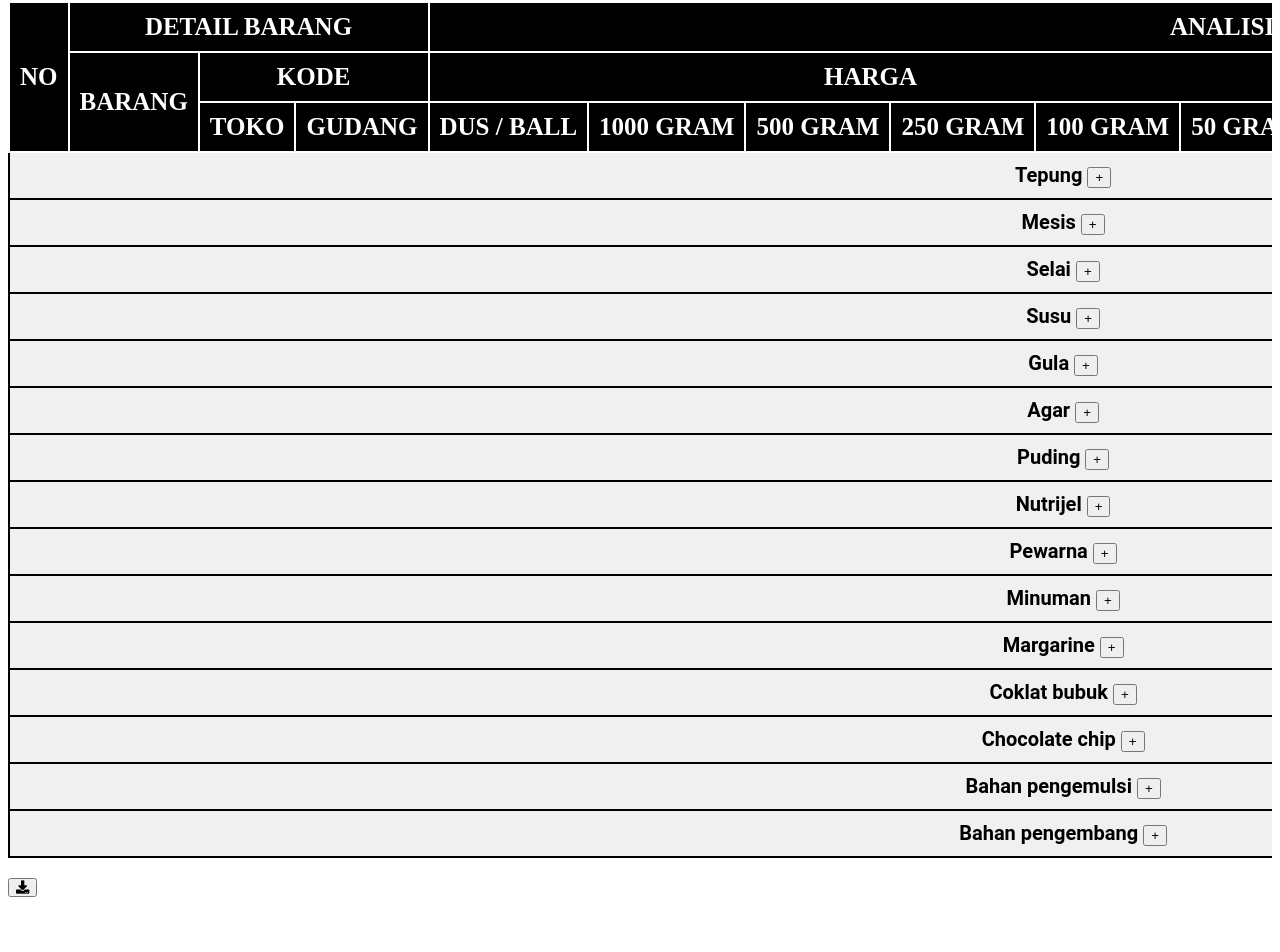
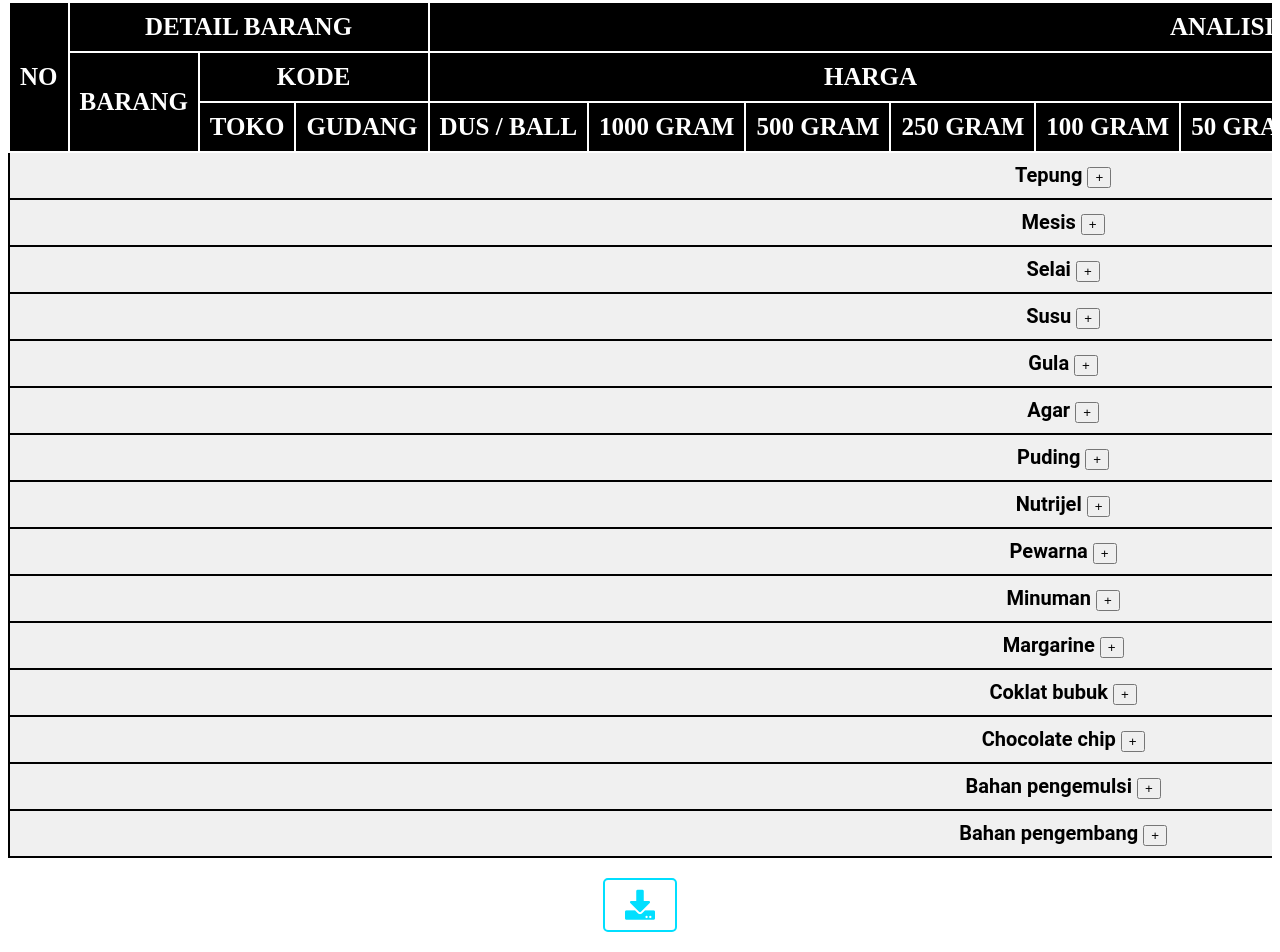
Before and after one commit to Missav-vip/sofya, a plain HTML site: page index.html in a window 1280 px wide. Shown: the part 147-1099 px from the top of the page. Before the commit the page ends 1052 px from the top, so only its background shows below. Drawn offline with Linux system fonts and the light colour scheme.

Commit message:
Update table.css

```diff
--- a/table.css
+++ b/table.css
@@ -115,3 +115,16 @@ table td {
         letter-spacing: 0.05em;
         text-transform: uppercase;
     }
+
+#downloadButton {
+    display: block;
+    margin: 20px auto;
+    text-align: center;
+    background-color: transparent;
+    color: #01dfff;
+    border: 2px solid #01dfff;
+    padding: 10px 20px;
+    font-size: 30px;
+    border-radius: 5px;
+    cursor: pointer;
+}
```
